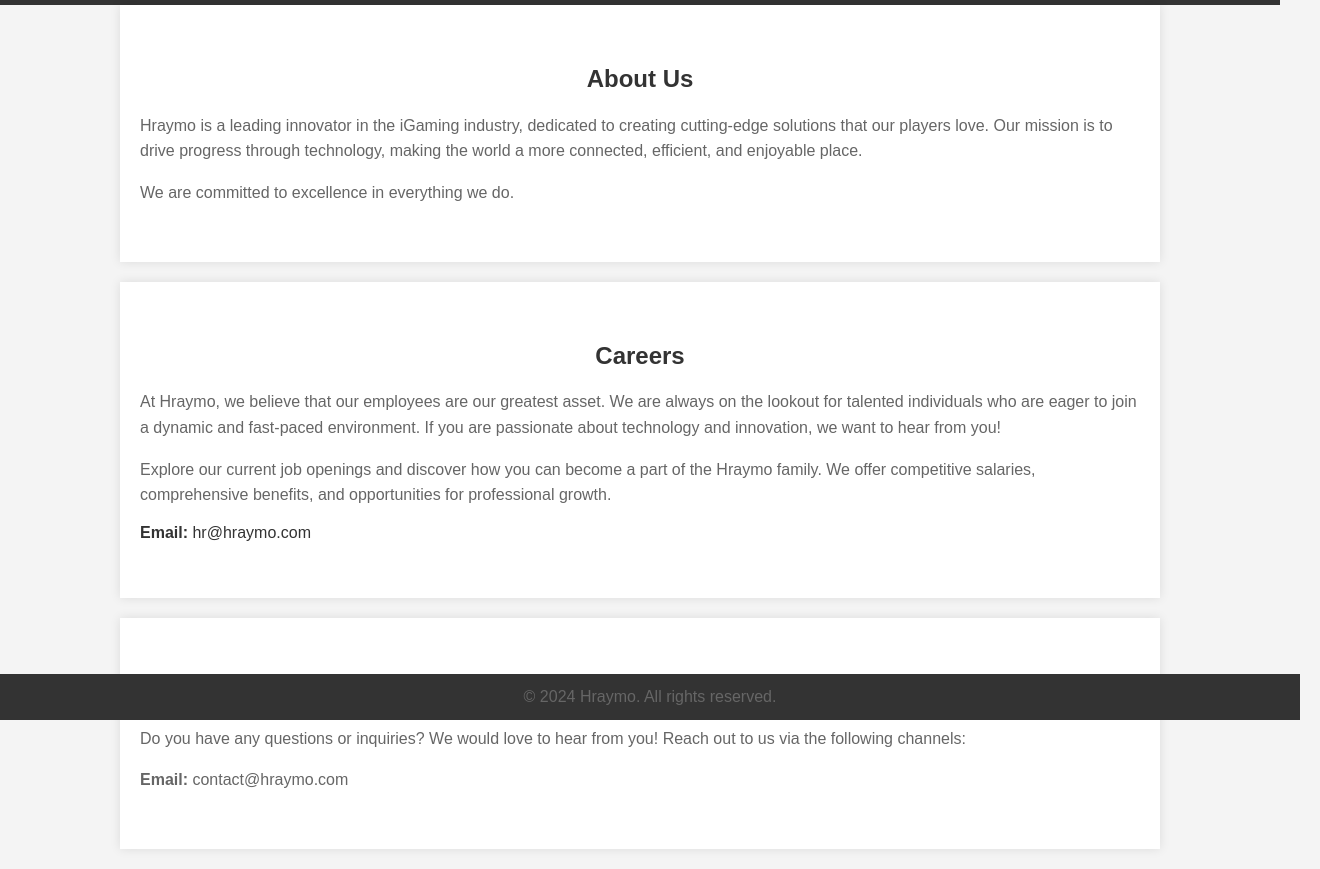
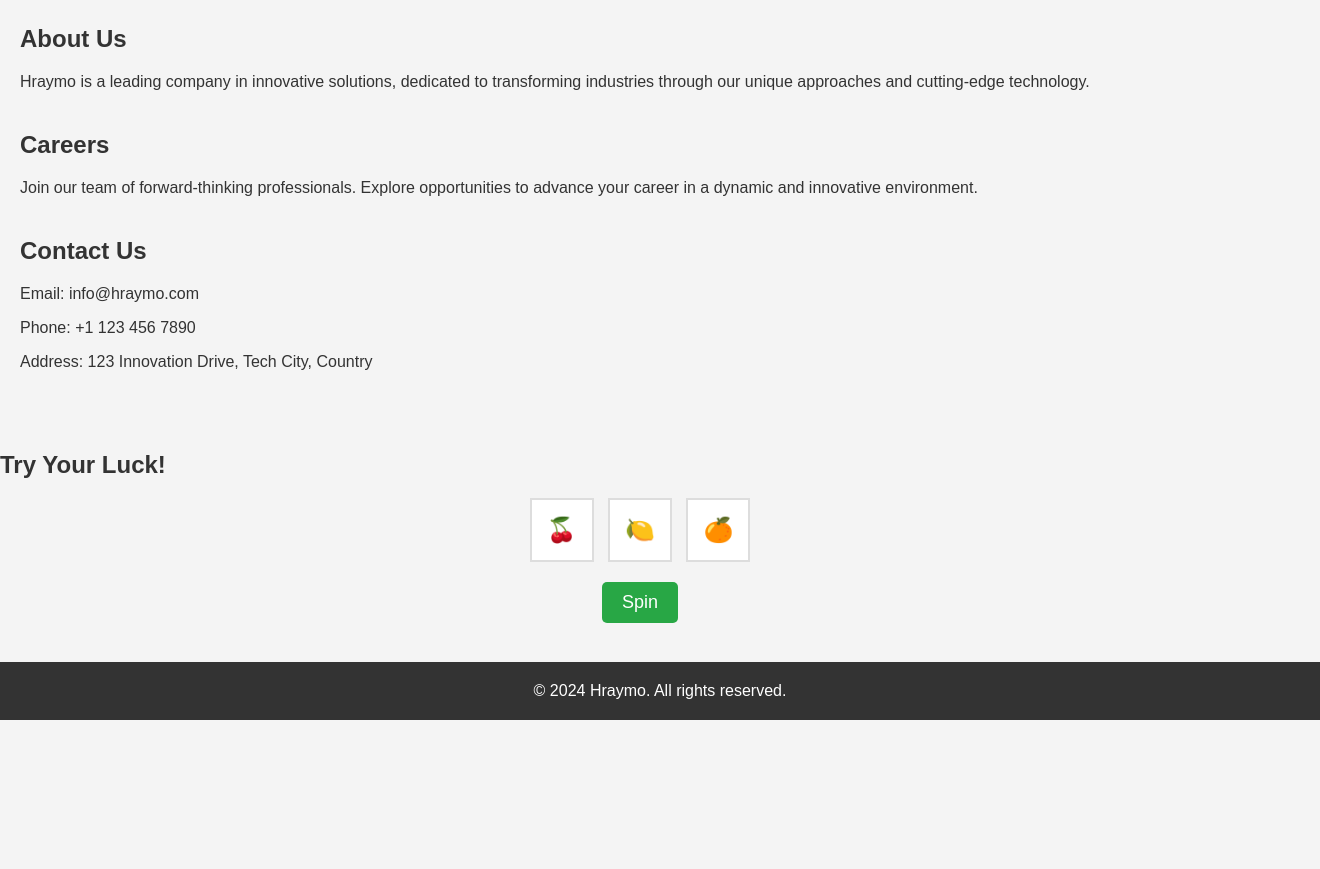
Before and after one commit to Hraymo/company, a plain HTML site: page index.html in a window 1280 px wide. Shown: the part 80-949 px from the top of the page, 1320 px wide, since content can reach past the window. After the commit the page ends 800 px from the top, so only its background shows below. Drawn offline with Linux system fonts and the light colour scheme.

Commit message:
Update index.html

```diff
--- a/index.html
+++ b/index.html
@@ -5,110 +5,154 @@
     <meta name="viewport" content="width=device-width, initial-scale=1.0">
     <title>Hraymo</title>
     <link rel="stylesheet" href="styles.css">
-    <style>
-        body {
-            font-family: Arial, sans-serif;
-            margin: 0;
-            padding: 0;
-            color: #333;
-            background-color: #f4f4f4;
-        }
-
-        header {
-            background-color: #333;
-            color: #fff;
-            padding: 20px;
-            text-align: center;
-        }
-
-        nav {
-            display: flex;
-            justify-content: center;
-            background-color: #444;
-            padding: 10px;
-        }
-
-        nav a {
-            color: #fff;
-            text-decoration: none;
-            margin: 0 15px;
-            font-size: 18px;
-        }
-
-        nav a:hover {
-            text-decoration: underline;
-        }
-
-        section {
-            padding: 40px 20px;
-            max-width: 1000px;
-            margin: 0 auto;
-            background-color: #fff;
-            margin-bottom: 20px;
-            box-shadow: 0 0 10px rgba(0,0,0,0.1);
-        }
-
-        h2 {
-            text-align: center;
-            color: #333;
-        }
-
-        p {
-            font-size: 16px;
-            line-height: 1.6;
-            color: #666;
-        }
-
-        footer {
-            background-color: #333;
-            color: #fff;
-            text-align: center;
-            padding: 10px;
-            position: fixed;
-            width: 100%;
-            bottom: 0;
-        }
-    </style>
 </head>
 <body>
     <header>
         <h1>Welcome to Hraymo</h1>
     </header>
 
+    <main>
         <section id="about">
             <h2>About Us</h2>
-        <p>
-            Hraymo is a leading innovator in the iGaming industry, dedicated to creating cutting-edge solutions that our players love. Our mission is to drive progress through technology, making the world a more connected, efficient, and enjoyable place.
-        </p>
-        <p>
-           We are committed to excellence in everything we do.
-        </p>
+            <p>Hraymo is a leading company in innovative solutions, dedicated to transforming industries through our unique approaches and cutting-edge technology.</p>
         </section>
 
         <section id="careers">
             <h2>Careers</h2>
-        <p>
-            At Hraymo, we believe that our employees are our greatest asset. We are always on the lookout for talented individuals who are eager to join a dynamic and fast-paced environment. If you are passionate about technology and innovation, we want to hear from you!
-        </p>
-        <p>
-            Explore our current job openings and discover how you can become a part of the Hraymo family. We offer competitive salaries, comprehensive benefits, and opportunities for professional growth.
-        </p>
-                    <strong>Email:</strong> hr@hraymo.com<br>
-        </p>
+            <p>Join our team of forward-thinking professionals. Explore opportunities to advance your career in a dynamic and innovative environment.</p>
         </section>
 
         <section id="contact">
             <h2>Contact Us</h2>
-        <p>
-            Do you have any questions or inquiries? We would love to hear from you! Reach out to us via the following channels:
-        </p>
-        <p>
-            <strong>Email:</strong> contact@hraymo.com<br>
-        </p>
+            <p>Email: info@hraymo.com</p>
+            <p>Phone: +1 123 456 7890</p>
+            <p>Address: 123 Innovation Drive, Tech City, Country</p>
+        </section>
+    </main>
+
+    <!-- Интерактивный слот -->
+    <section id="slot-machine">
+        <h2>Try Your Luck!</h2>
+        <div class="slot-machine">
+            <div class="reels">
+                <div class="reel" id="reel1">🍒</div>
+                <div class="reel" id="reel2">🍋</div>
+                <div class="reel" id="reel3">🍊</div>
+            </div>
+            <button class="spin-button" onclick="spin()">Spin</button>
+            <p id="result"></p>
+        </div>
     </section>
 
     <footer>
         <p>&copy; 2024 Hraymo. All rights reserved.</p>
     </footer>
+
+    <!-- Стили и скрипты для слота -->
+    <style>
+        body {
+            font-family: Arial, sans-serif;
+            margin: 0;
+            padding: 0;
+            background-color: #f4f4f4;
+            color: #333;
+        }
+
+        header {
+            background-color: #333;
+            color: white;
+            padding: 10px 0;
+            text-align: center;
+        }
+
+        nav ul {
+            list-style-type: none;
+            padding: 0;
+        }
+
+        nav ul li {
+            display: inline;
+            margin: 0 10px;
+        }
+
+        nav ul li a {
+            color: white;
+            text-decoration: none;
+        }
+
+        main {
+            padding: 20px;
+        }
+
+        h2 {
+            color: #333;
+        }
+
+        section {
+            margin-bottom: 40px;
+        }
+
+        footer {
+            text-align: center;
+            padding: 20px;
+            background-color: #333;
+            color: white;
+            position: absolute;
+            width: 100%;
+            bottom: 0;
+        }
+
+        .slot-machine {
+            width: 300px;
+            text-align: center;
+            margin: 0 auto;
+        }
+
+        .reel {
+            display: inline-block;
+            width: 60px;
+            height: 60px;
+            border: 2px solid #ddd;
+            margin: 0 5px;
+            font-size: 24px;
+            line-height: 60px;
+            background-color: #fff;
+        }
+
+        .spin-button {
+            margin-top: 20px;
+            padding: 10px 20px;
+            font-size: 18px;
+            cursor: pointer;
+            background-color: #28a745;
+            color: white;
+            border: none;
+            border-radius: 5px;
+        }
+
+        .spin-button:hover {
+            background-color: #218838;
+        }
+    </style>
+
+    <script>
+        const symbols = ['🍒', '🍋', '🍊', '🍉', '🍇', '⭐', '💎'];
+
+        function spin() {
+            const reel1 = symbols[Math.floor(Math.random() * symbols.length)];
+            const reel2 = symbols[Math.floor(Math.random() * symbols.length)];
+            const reel3 = symbols[Math.floor(Math.random() * symbols.length)];
+
+            document.getElementById('reel1').innerText = reel1;
+            document.getElementById('reel2').innerText = reel2;
+            document.getElementById('reel3').innerText = reel3;
+
+            if (reel1 === reel2 && reel2 === reel3) {
+                document.getElementById('result').innerText = "🎉 You win! 🎉";
+            } else {
+                document.getElementById('result').innerText = "Try again!";
+            }
+        }
+    </script>
 </body>
 </html>
```
Lines whose indentation alone changed are shown as unchanged.
